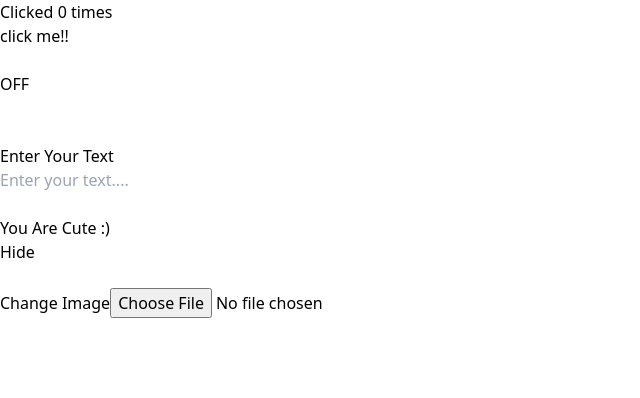
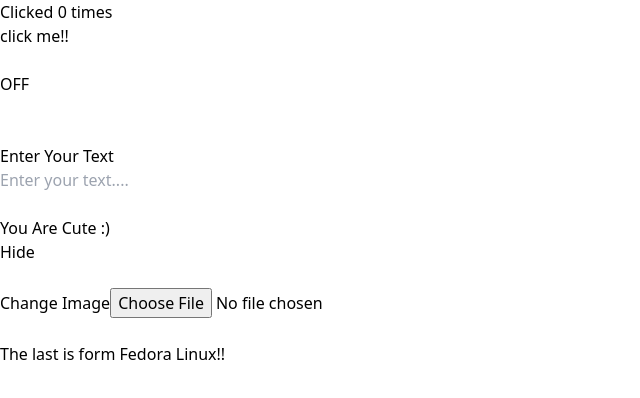
Before and after one commit to Amansaxena16/learnReact, a React (Vite) app: page / in a window 1280 px wide. Shown: the top 398 px of the page, without its empty margins (0-640 px from the left). Built offline with nearby package versions, Linux system fonts and the light colour scheme.

Commit message:
added new changes

```diff
--- a/src/assets/components/learUseState.jsx
+++ b/src/assets/components/learUseState.jsx
@@ -92,6 +92,8 @@ function LearnUseState(){
             <br />
             <br />
 
+            <h1 className="text-blue-500">The last is form Fedora Linux!!</h1>
+
         </div>
     )
 }
--- a/vite.config.js
+++ b/vite.config.js
@@ -5,6 +5,6 @@ import react from '@vitejs/plugin-react'
 export default defineConfig({
   plugins: [react()],
   server: {
-    port: 3001, // Specify the port number here
+    port: 3000, // Specify the port number here
   },
 })
```
Also changed, not shown: 1 other file (tests, documents, lock files or other folders).
